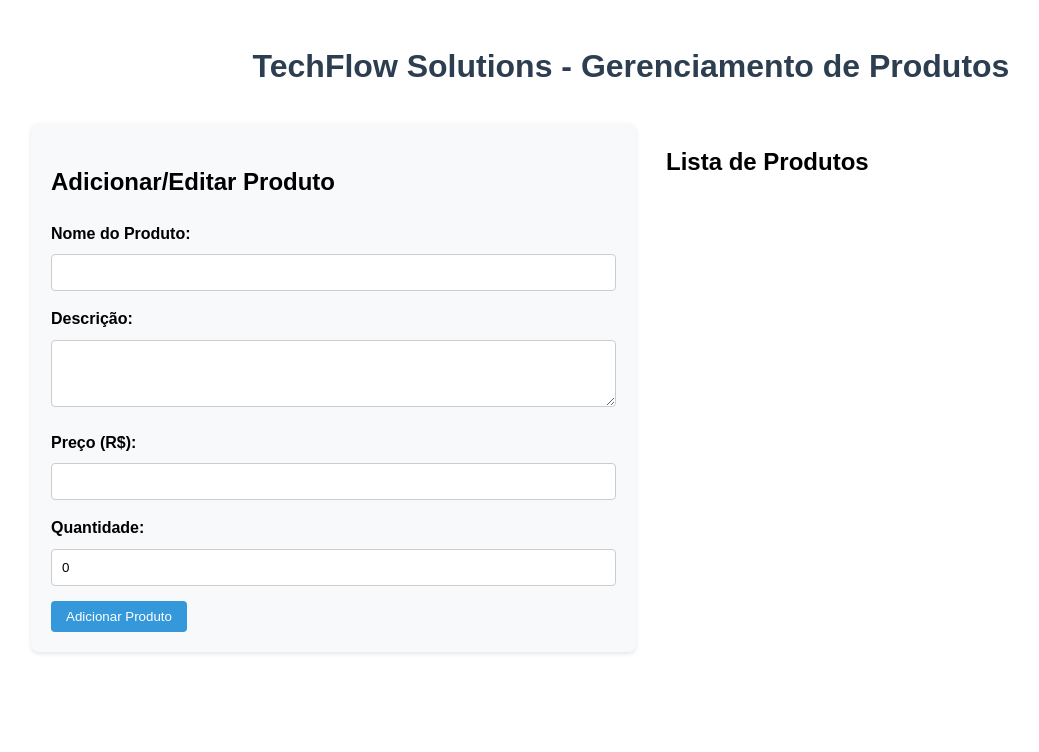
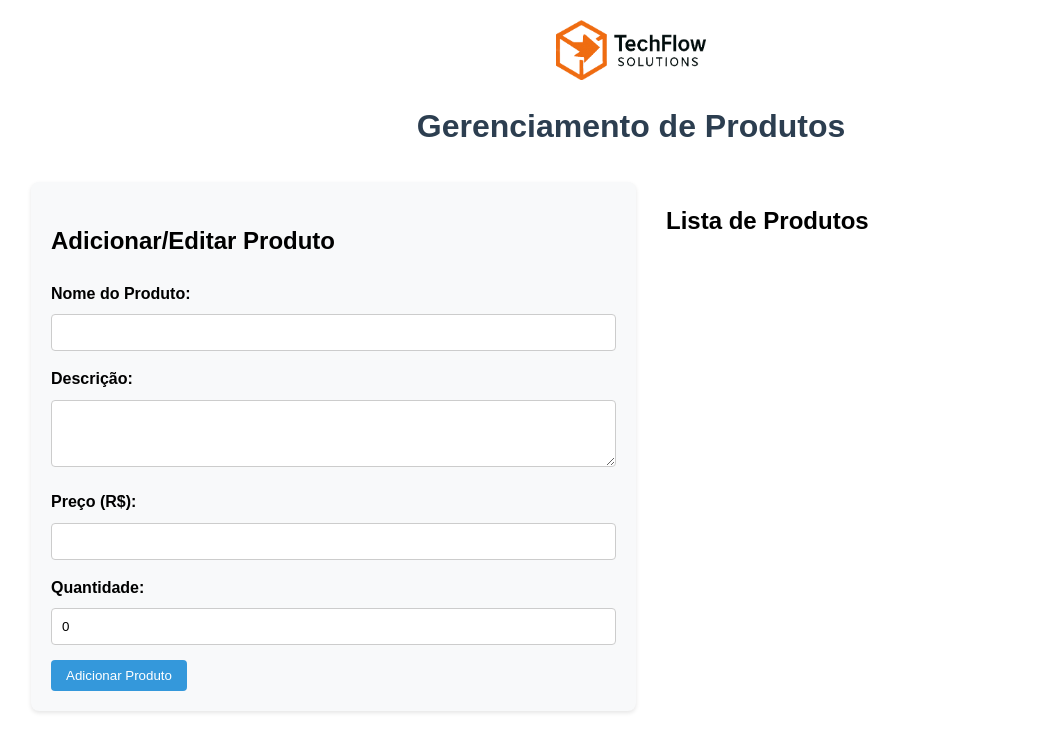
Before and after one commit to matheusrc-dev/techflowapp, a website: page public/index.html in a window 1280 px wide. Shown: the whole page, without its empty margins (9-1048 px from the left). Drawn offline with Linux system fonts and the light colour scheme; no server answers.

Commit message:
chore: add logo and remove node_modules

```diff
--- a/app.js
+++ b/app.js
@@ -6,11 +6,12 @@
 
 const app = express();
 const port = 3000;
+const db_host = 'db-server.techflowapp.com';
 
 // Configuração da conexão com o banco de dados
 const pool = new Pool({
   user: 'postgres',
-  host: '10.103.21.249',
+  host: db_host,
   database: 'techflow_db',
   password: 'abc123',
   port: 5432,
@@ -134,5 +135,5 @@
 // Inicia o servidor
 app.listen(port, () => {
   console.log(`Servidor TechFlow rodando na porta ${port}`);
-  console.log(`Conectando ao banco de dados em 10.103.21.249`);
+  console.log(`Conectando ao banco de dados em ${db_host}`);
 });
--- a/package.json
+++ b/package.json
@@ -3,7 +3,8 @@
   "version": "1.0.0",
   "main": "index.js",
   "scripts": {
-    "test": "echo \"Error: no test specified\" && exit 1"
+    "test": "echo \"Error: no test specified\" && exit 1",
+    "start": "nodemon app.js"
   },
   "keywords": [],
   "author": "",
@@ -14,5 +15,8 @@
     "cors": "^2.8.5",
     "express": "^5.1.0",
     "pg": "^8.15.1"
+  },
+  "devDependencies": {
+    "nodemon": "^3.1.10"
   }
 }
--- a/public/index.html
+++ b/public/index.html
@@ -3,6 +3,7 @@
 <head>
     <meta charset="UTF-8">
     <meta name="viewport" content="width=device-width, initial-scale=1.0">
+    <link rel="icon" type="image/x-icon" href="./techflow-logo.png">
     <title>TechFlow Solutions - Gerenciamento de Produtos</title>
     <style>
         body {
@@ -11,6 +12,11 @@
             margin: 0 auto;
             padding: 20px;
             line-height: 1.6;
+        }
+        .logo {
+            display: flex;
+            align-items: center;
+            justify-content: center;
         }
         h1 {
             color: #2c3e50;
@@ -105,7 +111,12 @@
     </style>
 </head>
 <body>
-    <h1>TechFlow Solutions - Gerenciamento de Produtos</h1>
+    <div class="logo">
+        <img src="./techflow.png" alt="Logo" width="150">
+    </div>
+    <h1>
+         Gerenciamento de Produtos
+    </h1>
 
     <div class="container">
         <div class="form-section">
```
Also changed, not shown: public/techflow-logo.png (added), public/techflow.png (added), 2 other files.
